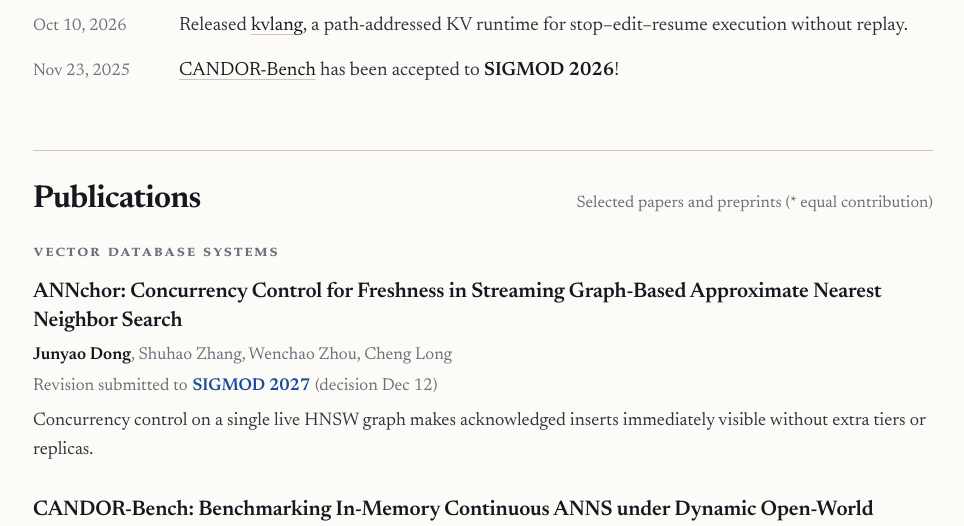
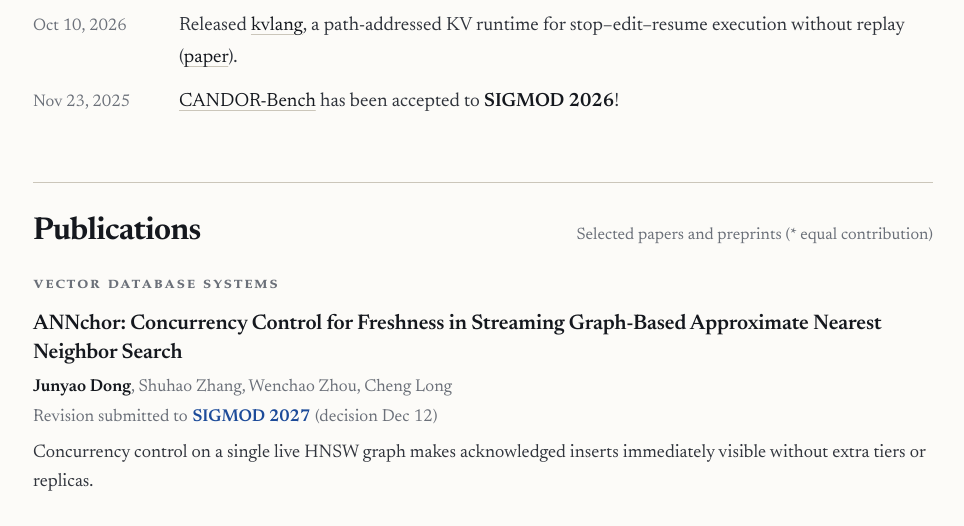
Before and after one commit to junyaodong/junyaodong.github.io, a plain HTML site: page index.html in a window 1280 px wide. Shown: the part 574-1100 px from the top of the page, without its empty margins (157-1121 px from the left). Drawn offline with Linux system fonts and the light colour scheme; no server answers.

Commit message:
Add kvlang paper link to News

```diff
--- a/index.html
+++ b/index.html
@@ -99,7 +99,7 @@
                     -->
                     <div class="news-row">
                         <span class="date">Oct 10, 2026</span>
-                        <span>Released <a href="https://github.com/array2d/kvlang" target="_blank" rel="noopener noreferrer">kvlang</a>, a path-addressed KV runtime for stop–edit–resume execution without replay.</span>
+                        <span>Released <a href="https://github.com/array2d/kvlang" target="_blank" rel="noopener noreferrer">kvlang</a>, a path-addressed KV runtime for stop–edit–resume execution without replay (<a href="papers/kvlang.pdf" target="_blank" rel="noopener noreferrer">paper</a>).</span>
                     </div>
                     <div class="news-row">
                         <span class="date">Nov 23, 2025</span>
```
